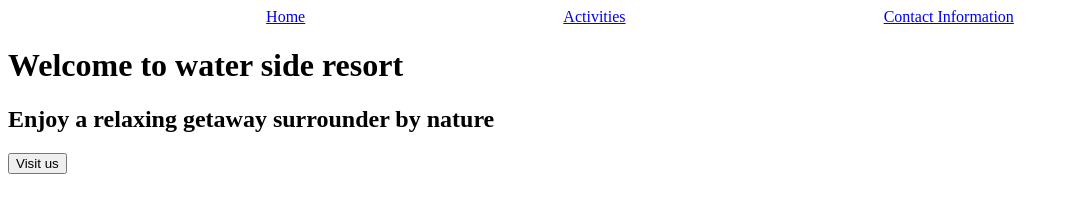
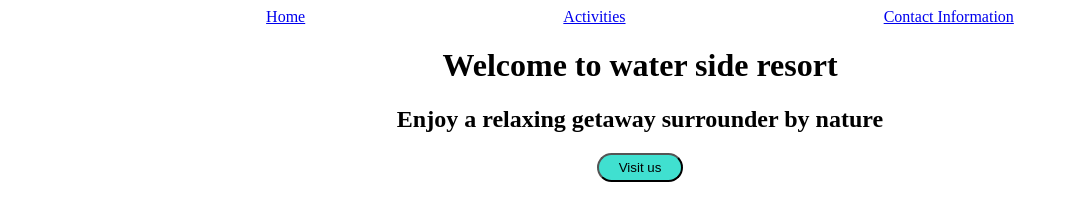
Before and after one commit to Njokinuthia/resort-website, a plain HTML site: page resort.html in a window 1280 px wide. Shown: the whole page, without its empty margins (0-1069 px from the left). Drawn offline with Linux system fonts and the light colour scheme.

Commit message:
style:button - add button styling

```diff
--- a/css/style.css
+++ b/css/style.css
@@ -1,3 +1,6 @@
+body{
+
+}
 .navbar{
   display: flex;
   justify-content: space-evenly;
@@ -5,3 +8,14 @@
 .navbar >li{
   list-style: none;
 }
+.welcome{
+  text-align: center;
+
+}
+.welcome > button{
+  background: turquoise;
+  padding: 5px 20px 5px 20px;
+  border-radius: 50px;
+
+
+}
```
